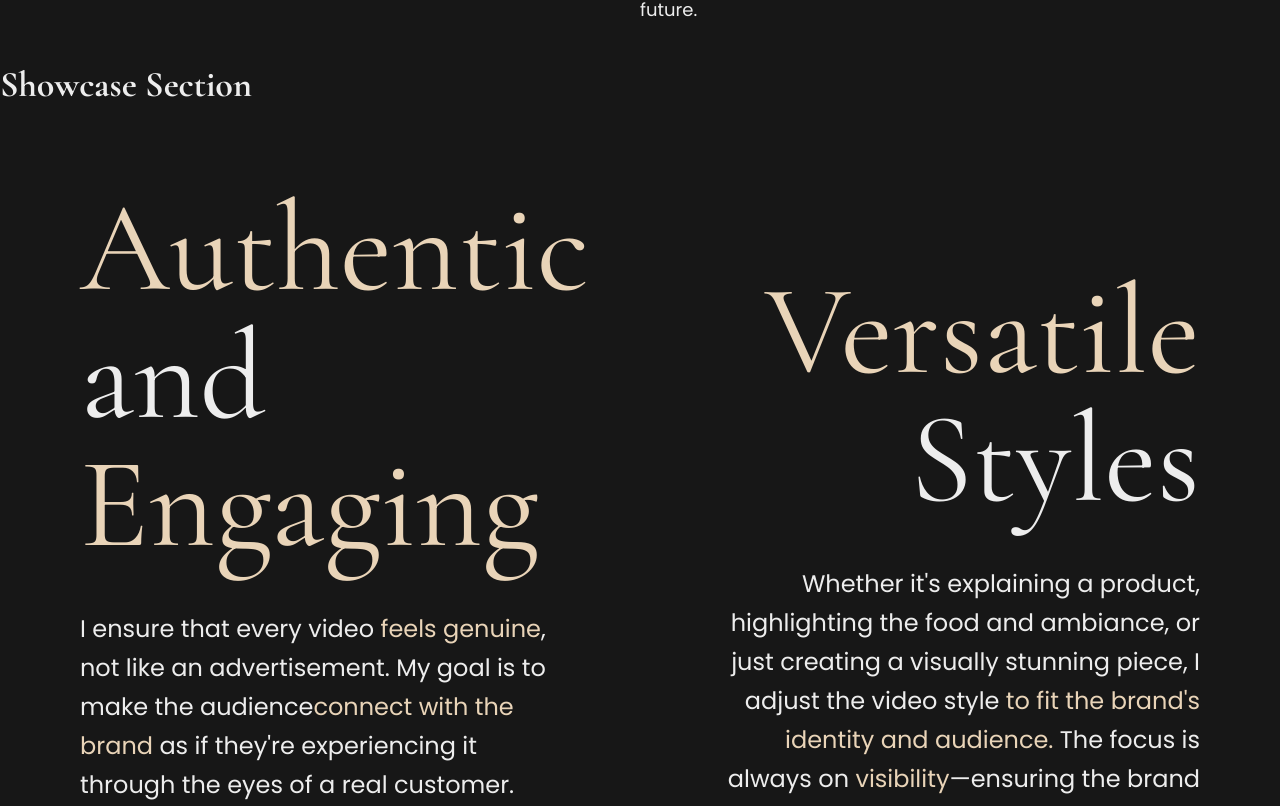
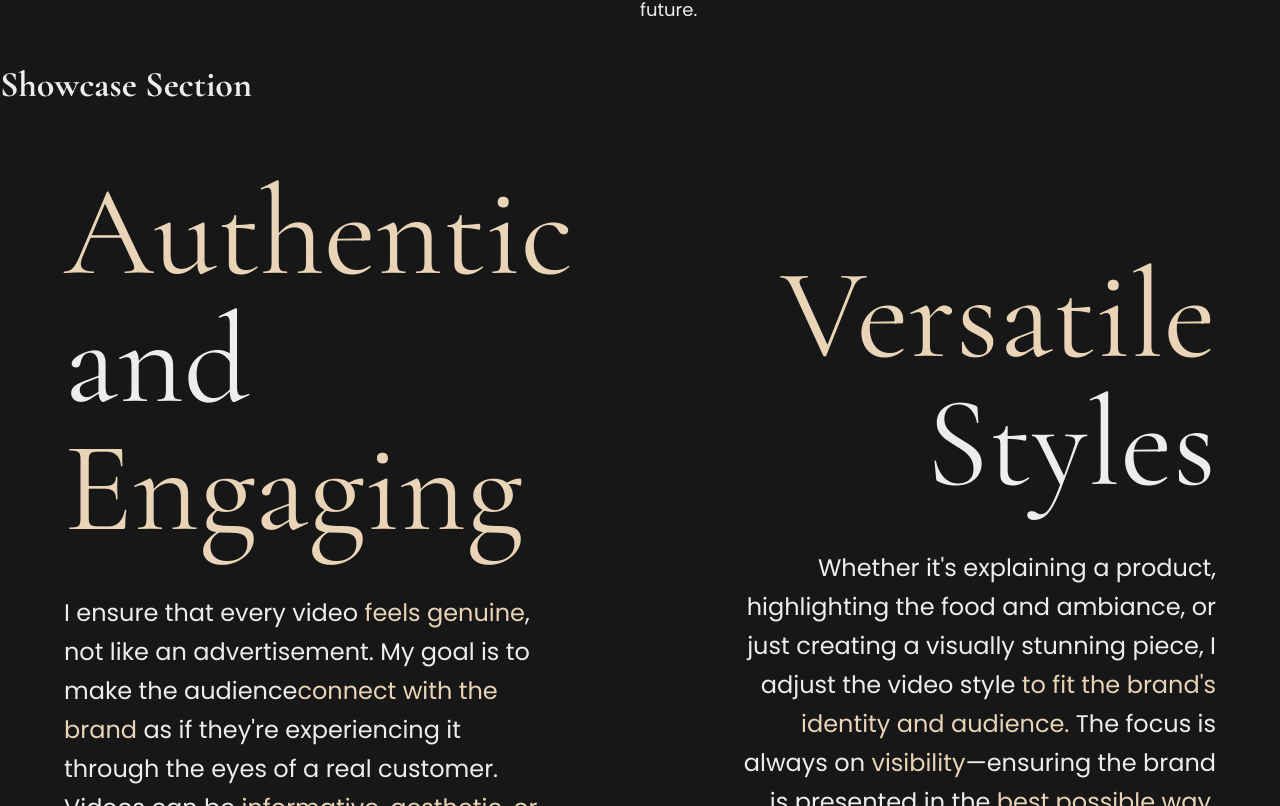
Before and after one commit to JLaxy/nicole-port, a Next.js app: page / in a window 1280 px wide. Shown: the part 1614-2420 px from the top of the page. Built offline with nearby package versions, Linux system fonts and the light colour scheme.

Commit message:
Fixed padding

```diff
--- a/src/styles/benefits.css
+++ b/src/styles/benefits.css
@@ -6,7 +6,7 @@
     }
 
     .benefit-left-side-content, .benefit-right-side-content {
-        @apply flex flex-col flex-1 justify-center p-10 gap-10;
+        @apply flex flex-col flex-1 justify-center p-6 gap-10;
     }
 
     .benefit-right-side-content {
```
